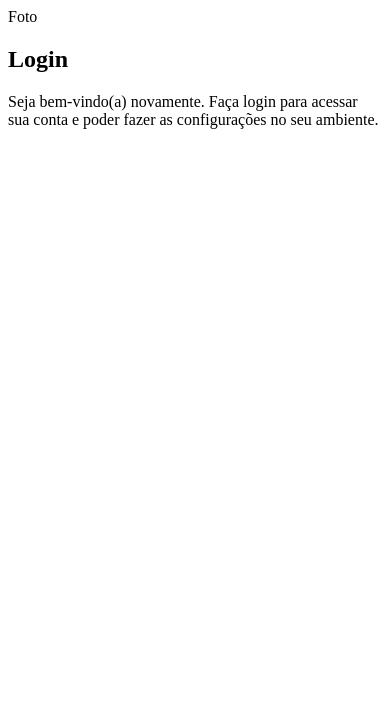
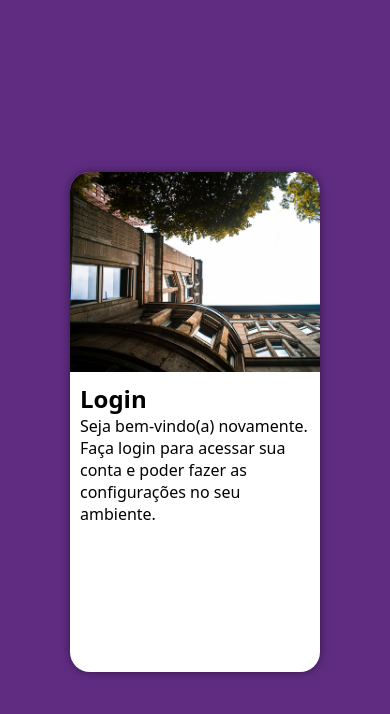
Before and after one commit to Josafaerlink/Projeto-login, a plain HTML site: page index.html in a window 390 px wide. Drawn offline with Linux system fonts and the light colour scheme.

Commit message:
mobile first login

```diff
--- a/estilos/style.css
+++ b/estilos/style.css
@@ -5,3 +5,49 @@
     Verde: #49a09d
     Lilás: #5f2c82
 */
+
+* {
+    font-family: system-ui, -apple-system, BlinkMacSystemFont, 'Segoe UI', Roboto, Oxygen, Ubuntu, Cantarell, 'Open Sans', 'Helvetica Neue', sans-serif;
+    padding: 0px;
+    margin: 0px;
+    box-sizing: border-box;
+}
+
+body, html {
+    background-color:#5f2c82;
+    height: 100vh;
+    width: 100vw;
+}
+
+main {
+    position: relative;
+    height: 100vh;
+    width: 100vw;
+}
+
+section#login {
+    position: absolute;
+    top: 50%;
+    left: 50%;
+    transform: translate(-50%, -50%);
+    overflow: hidden; /*tudo que estiver fora virará borda*/
+
+    background-color: white;
+    width: 250px;
+    height: 500px;
+    border-radius: 20px;
+    box-shadow: 0px 0px 10px rgba(0, 0, 0, 0.450);
+}
+
+section#login > div#imagem {
+    display: block;
+    background: #5f2c82 url(../imagens/metal.jpg) no-repeat;
+    background-size: cover;
+    /*background-position: left bottom; */
+    height: 200px;
+}
+
+section#login > div#formulario {
+    display: block;
+    padding: 10px;
+}
--- a/index.html
+++ b/index.html
@@ -8,14 +8,12 @@
 </head>
 <body>
     <main>
-        <section>
-            <div id="login">
-                Foto
+        <section id="login">
+            <div id="imagem">
             </div>
             <div id="formulario">
                 <h1>Login</h1>
                 <p>Seja bem-vindo(a) novamente. Faça login para acessar sua conta e poder fazer as configurações no seu ambiente.</p>
-
                 <form action="login.php" method="post">
 
                 </form>
```
